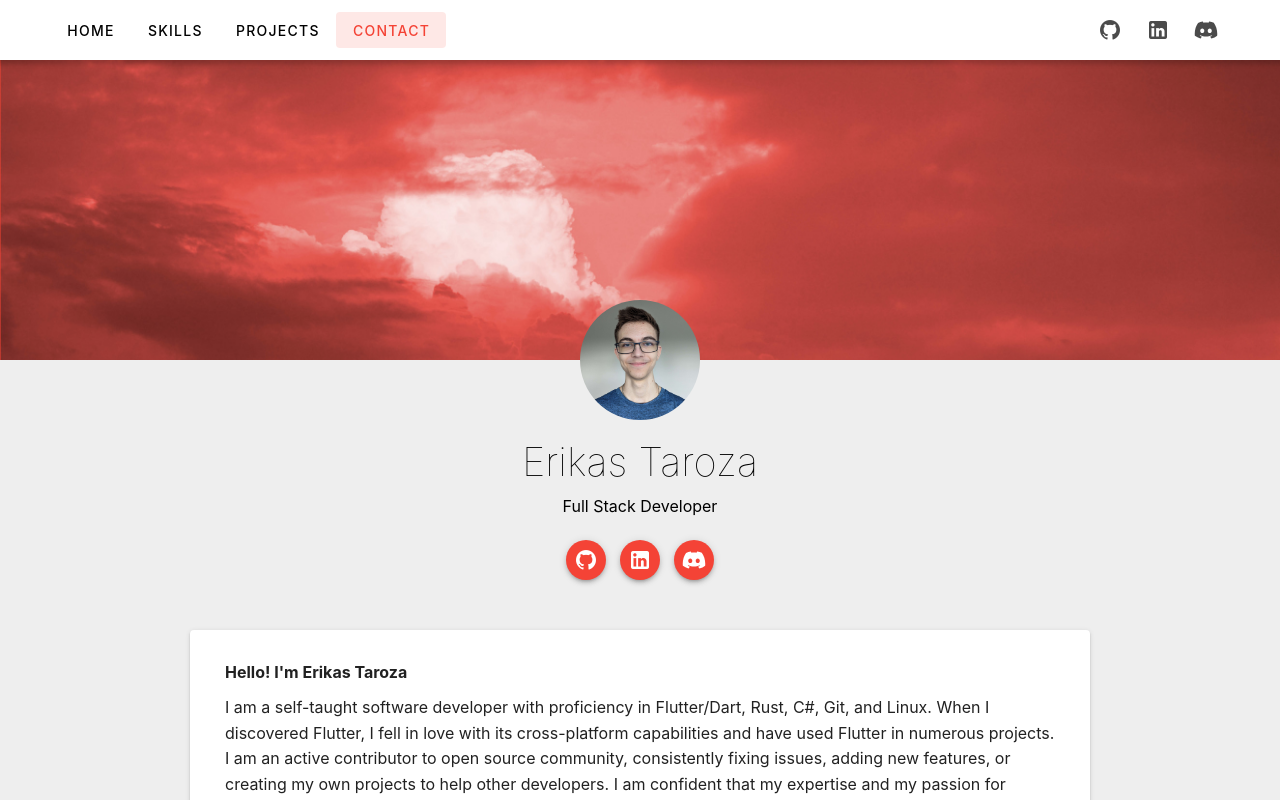
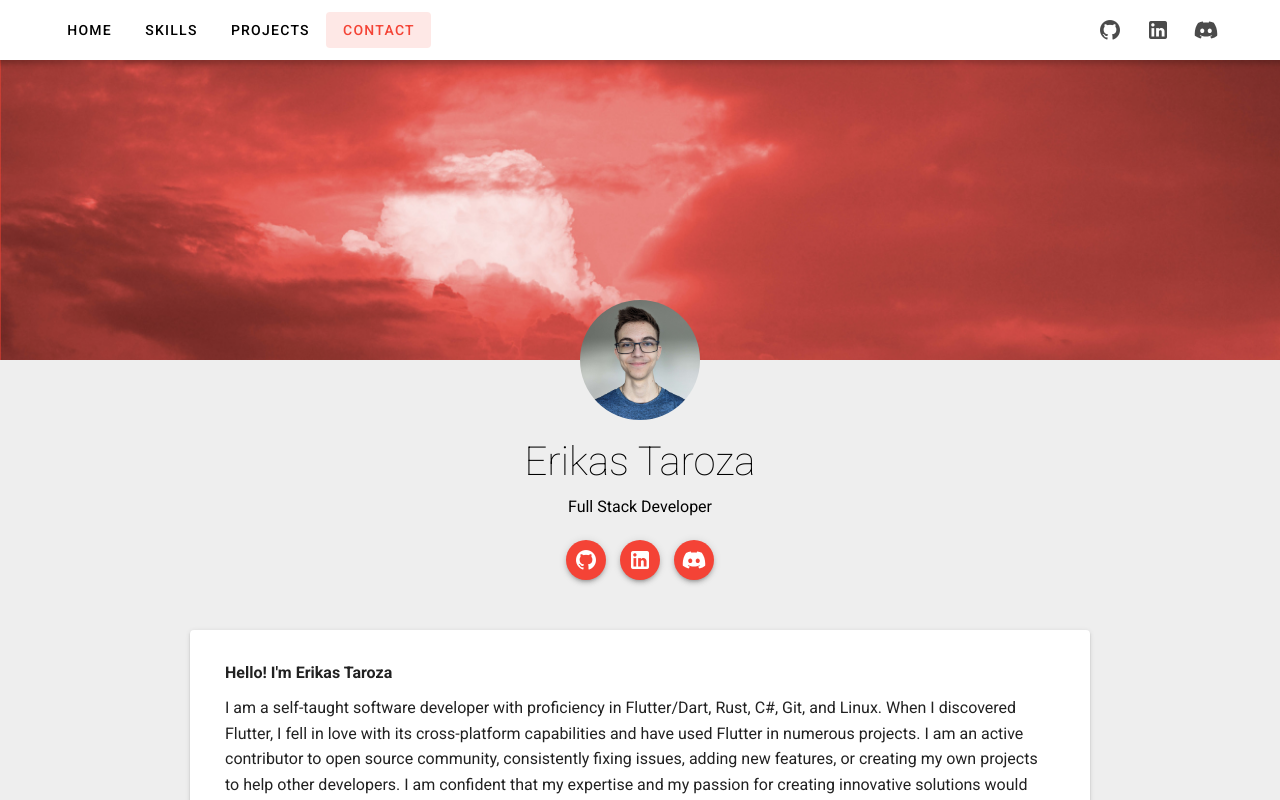
Before and after one commit to erikas-taroza/erikas-taroza.github.io, a Vue app: page / in a window 1280 px wide. Shown: the top 800 px of the page. Built offline with nearby package versions, Linux system fonts and the light colour scheme.

Commit message:
Import font statement

```diff
--- a/src/assets/base.css
+++ b/src/assets/base.css
@@ -1,3 +1,5 @@
+@import url('https://fonts.googleapis.com/css2?family=Roboto:wght@100;300;400;500;700&display=swap');
+
 :root {
     --text-color: black;
     --background-color: #eeeeee;
@@ -9,8 +11,7 @@
     color: var(--text-color);
     background: var(--background-color);
     line-height: 1.6;
-    font-family: Inter, -apple-system, BlinkMacSystemFont, "Segoe UI", Roboto, Oxygen, Ubuntu, Cantarell, "Fira Sans",
-        "Droid Sans", "Helvetica Neue", sans-serif;
+    font-family: Roboto;
     font-size: 15px;
     text-rendering: optimizeLegibility;
     -webkit-font-smoothing: antialiased;
```
